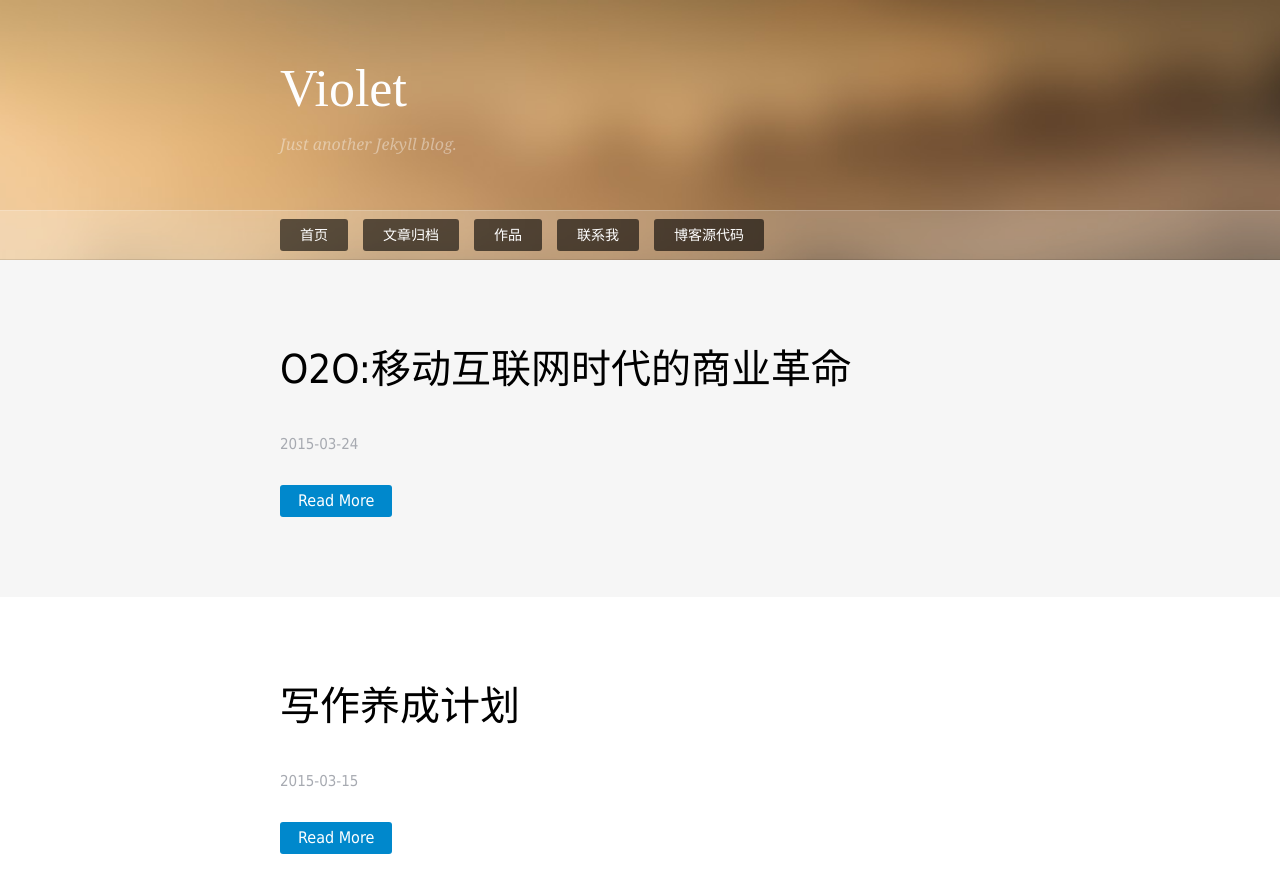
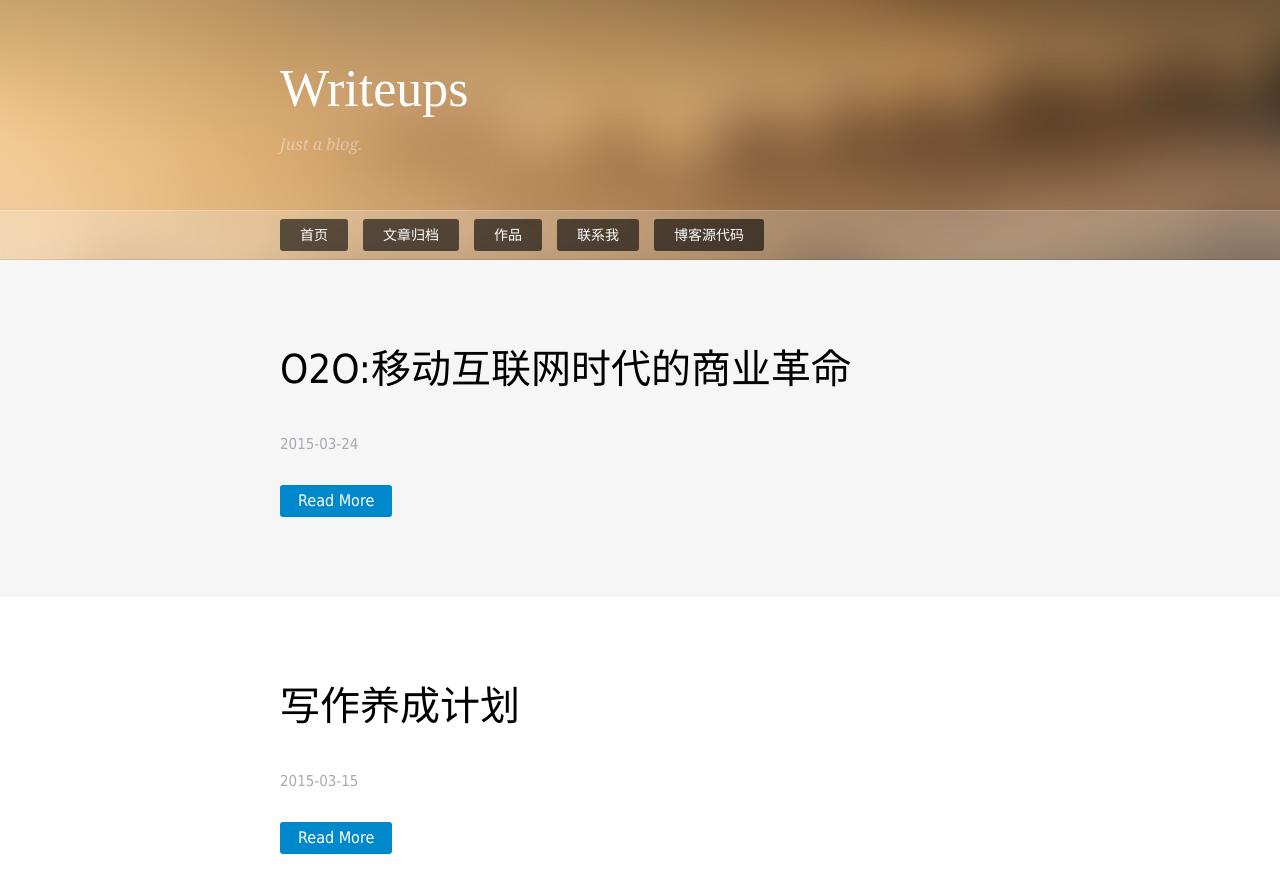
Before and after one commit to fantaghiro/fantaghiro.github.io, a Jekyll site: the page built from index.html, in a window 1280 px wide and 900 px high. Shown: the top 893 px of the window. Built offline with Jekyll 4.4.1, drawn with Linux system fonts in a browser that asks for light colours; nearby versions of some CDN libraries; some web fonts are replaced; the list of posts is cut into pages by our own code; part of the change alters nothing that is shown.

Commit message:
Update _config.yml

```diff
--- a/_config.yml
+++ b/_config.yml
@@ -39,10 +39,10 @@ timezone:      null
 
 
 #站点基础配置
-title: Violet
-subTitle: Just another Jekyll blog.
-description: 这是 PIZn 的又一个博客，它是基于 Jekyll 搭建起来的。在这里，不仅仅是用来快速记录工作，学习，生活的一点一滴的地方，更是 PIZn 对 Jekyll 的学习和使用的一次有意义的实践。
-url: http://pizn.github.io
+title: Writeups
+subTitle: Just a blog.
+description:
+url: http://fantaghiro.github.io
 feed: /atom.xml
 
 #菜单配置
@@ -52,11 +52,11 @@ nav:
   - text: 文章归档
     url: /archives.html
   - text: 作品
-    url: /works.html
+    url:
   - text: 联系我
-    url: http://www.zhanxin.info/contact.html
+    url:
   - text: 博客源代码
-    url: https://github.com/pizn/pizn.github.com
+    url: https://github.com/fantaghiro/fantaghiro.github.io
 
 #theme config
 themes: /themes/violet
@@ -70,33 +70,15 @@ headimg:
 
 #关注我
 follow:
-  - class: fa-google-plus
-    url: http://www.zhanxin.info
-  - class: fa-facebook
-    url: http://www.zhanxin.info
   - class: fa-github
-    url: http://github.com/pizn
-  - class: fa-weibo
-    url: http://weibo.com/pizner
-  - class: fa-renren
-    url: http://www.zhanxin.info
-  - class: fa-pinterest
-    url: http://www.zhanxin.info
-  - class: fa-twitter
-    url: http://www.zhanxin.info
-  - class: fa-rss
-    url: http://www.zhanxin.info
+    url: http://github.com/fantaghiro
 
 #作者信息
 author:
-  link: http://www.zhanxin.info/contact.html
-  img: http://tp2.sinaimg.cn/1832671293/180/40020872447/1
+  link:
+  img:
 
 #评论信息
 disqus:
   config: true
-  id: piznblog
-
-duoshuo:
-  config: false
-  id: zhanxin
+  id: amanda_wang
```
